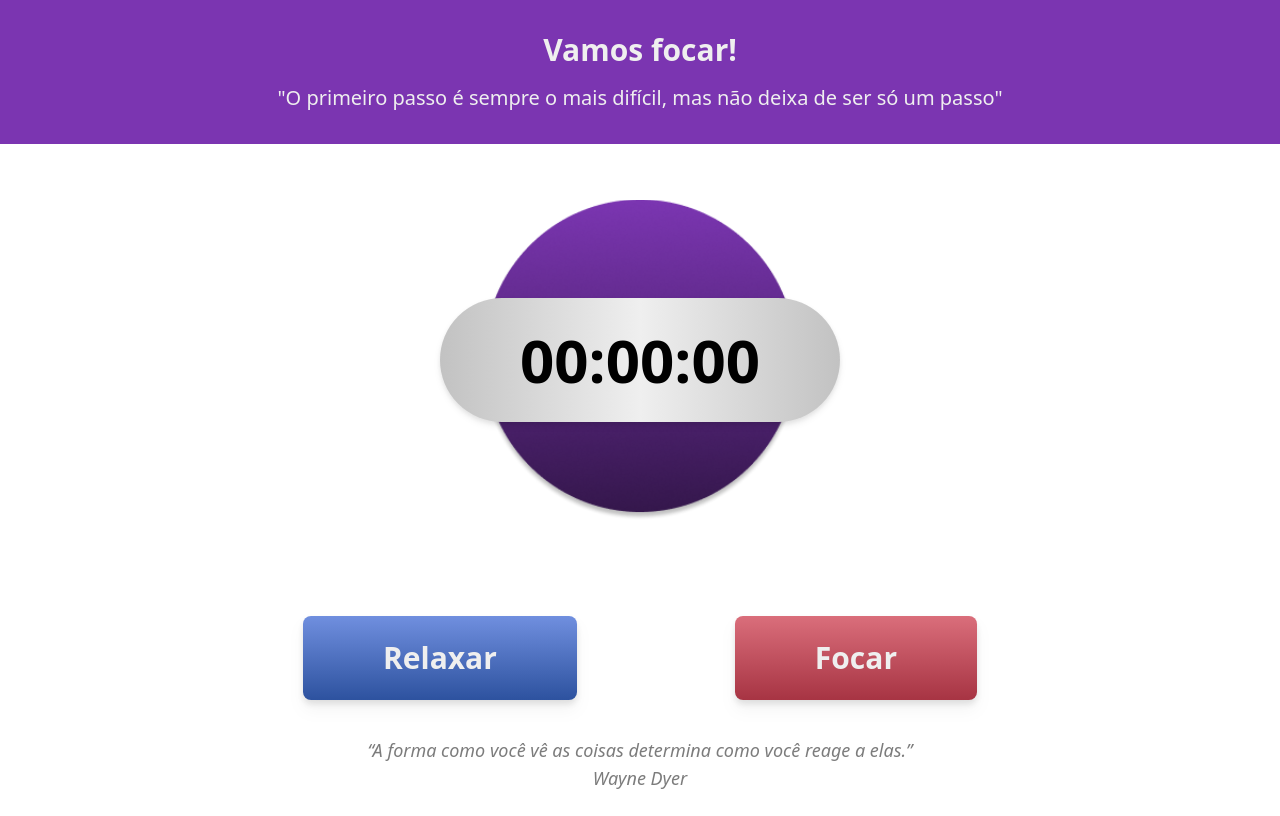
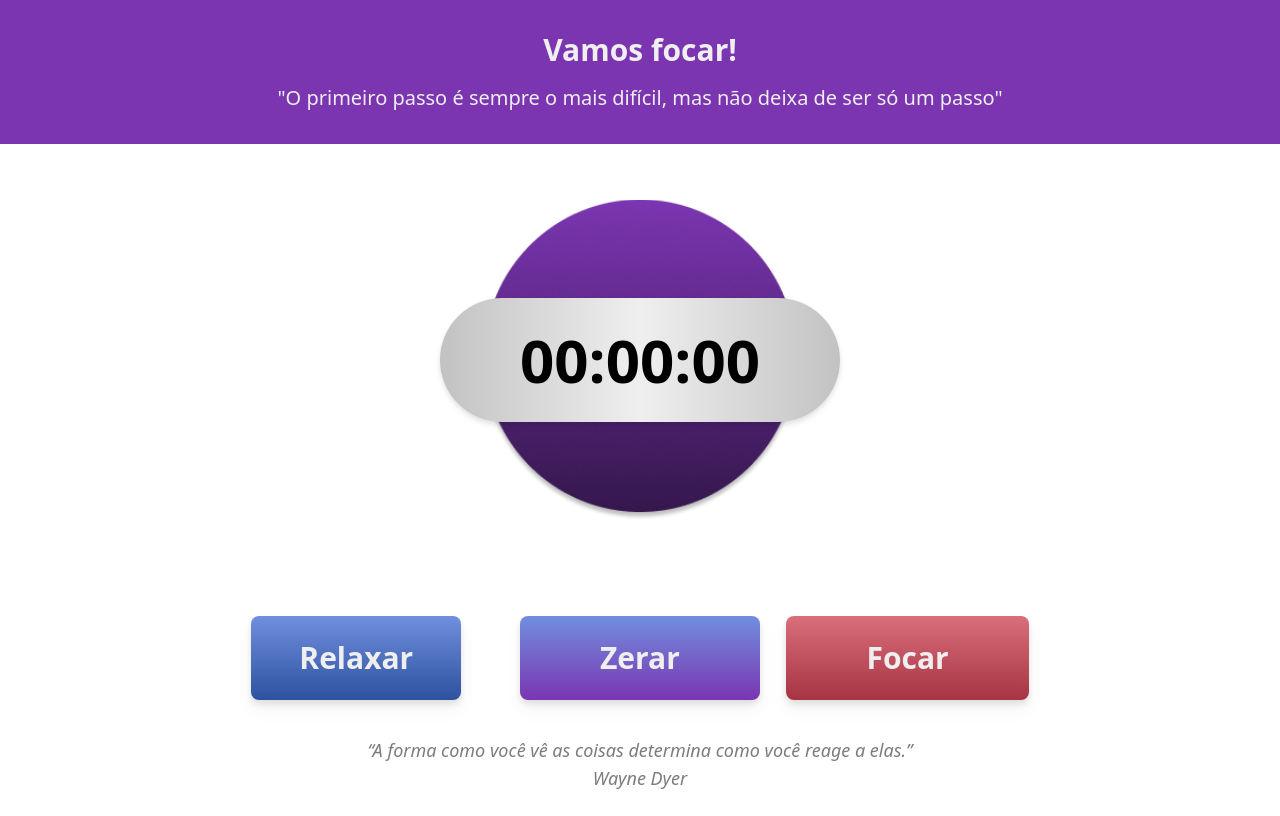
Before and after one commit to LanaGomes/timeSync, a React (Vite) app: page / in a window 1280 px wide. Built offline with nearby package versions, Linux system fonts and the light colour scheme.

Commit message:
creating button to clear stopwatch when clicked

```diff
--- a/src/components/Buttons.jsx
+++ b/src/components/Buttons.jsx
@@ -3,14 +3,21 @@ function Buttons({
   restTimeClickHandler,
   mode,
   itsRunning,
+  clearTime,
 }) {
   return (
     <div className="flex place-content-around  lg:max-w-22  lg:px-40 xl:px-56 xl:mt-10 mt-8 lg:m-4 text-2xl md:text-3xl text-white font-bold">
       <button
         onClick={restTimeClickHandler}
-        className=" whitespace-nowrap text-center bg-gradient-to-t from-darkBlue to-blue  px-6 py-6 mb-3 sm:px-20 rounded-lg md:mr-8 drop-shadow-lg"
+        className=" whitespace-nowrap text-center bg-gradient-to-t from-darkBlue to-blue px-3 mb-3 sm:px-12 rounded-lg md:mr-8 drop-shadow-lg"
       >
         {mode === "rest" && itsRunning ? "PARAR" : "Relaxar"}
+      </button>
+      <button
+        onClick={clearTime}
+        className=" whitespace-nowrap text-center bg-gradient-to-b from-blue to-purple px-2 py-2 mx-1 mb-3 sm:px-20 rounded-lg drop-shadow-lg"
+      >
+        Zerar
       </button>
       <button
         onClick={focusTimeClickHandler}
```
